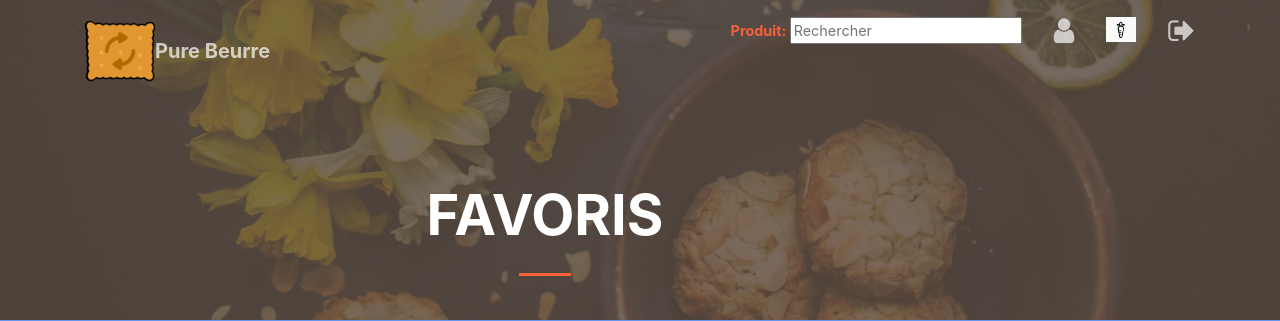
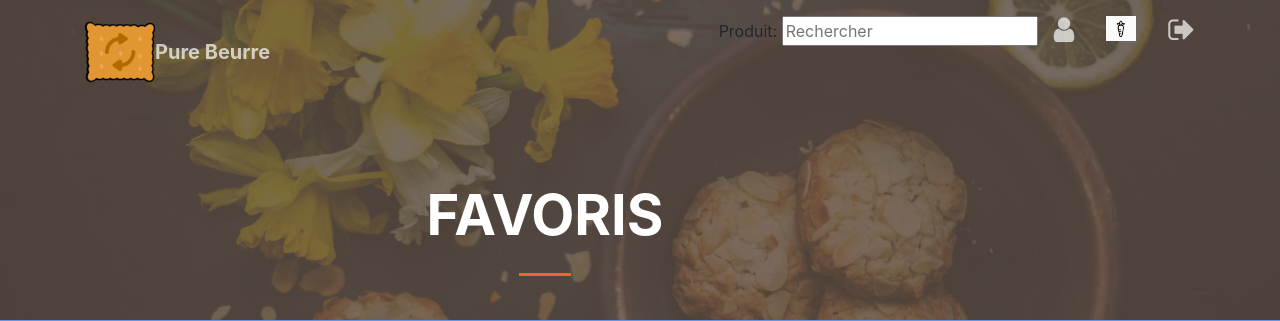
Before and after one commit to SergeNanou/pur_beur_django, a Django app: page /save/ in a window 1280 px wide. Shown: the top 321 px of the page. Run offline with Django 3.2, Linux system fonts and the light colour scheme; the visitor is signed in with stand-in values (Sample User, id 1); data that the repository does not hold is empty; some libraries are stand-ins or nearby versions.

Commit message:
deploy_30

```diff
--- a/templates/ind_pge_connex.html
+++ b/templates/ind_pge_connex.html
@@ -48,7 +48,7 @@
       <div class="collapse navbar-collapse" id="navbarResponsive">
         <ul class="navbar-nav ml-auto my-2 my-lg-0">
           <li class="nav-item">
-          <a class="nav-link js-scroll-trigger" href="#query">
+
             <form action="{% url 'search' %}" method="post">
                 {% csrf_token %}
 
--- a/templates/research/ind_pge_resultat.html
+++ b/templates/research/ind_pge_resultat.html
@@ -50,7 +50,7 @@
       <div class="collapse navbar-collapse" id="navbarResponsive">
         <ul class="navbar-nav ml-auto my-2 my-lg-0">
           <li class="nav-item">
-          <a class="nav-link js-scroll-trigger" href="#query">
+
             <form action="{% url 'search' %}" method="post">
                 {% csrf_token %}
 
--- a/templates/save/ind_pge_aliment.html
+++ b/templates/save/ind_pge_aliment.html
@@ -53,7 +53,7 @@
       <div class="collapse navbar-collapse" id="navbarResponsive">
         <ul class="navbar-nav ml-auto my-2 my-lg-0">
           <li class="nav-item">
-          <a class="nav-link js-scroll-trigger" href="#query">
+
             <form action="{% url 'search' %}" method="post">
                 {% csrf_token %}
 
--- a/templates/save/ind_pge_favorite.html
+++ b/templates/save/ind_pge_favorite.html
@@ -40,7 +40,7 @@
       <div class="collapse navbar-collapse" id="navbarResponsive">
         <ul class="navbar-nav ml-auto my-2 my-lg-0">
           <li class="nav-item">
-          <a class="nav-link js-scroll-trigger" href="#query">
+
             <form action="{% url 'search' %}" method="post">
                 {% csrf_token %}
 
```
